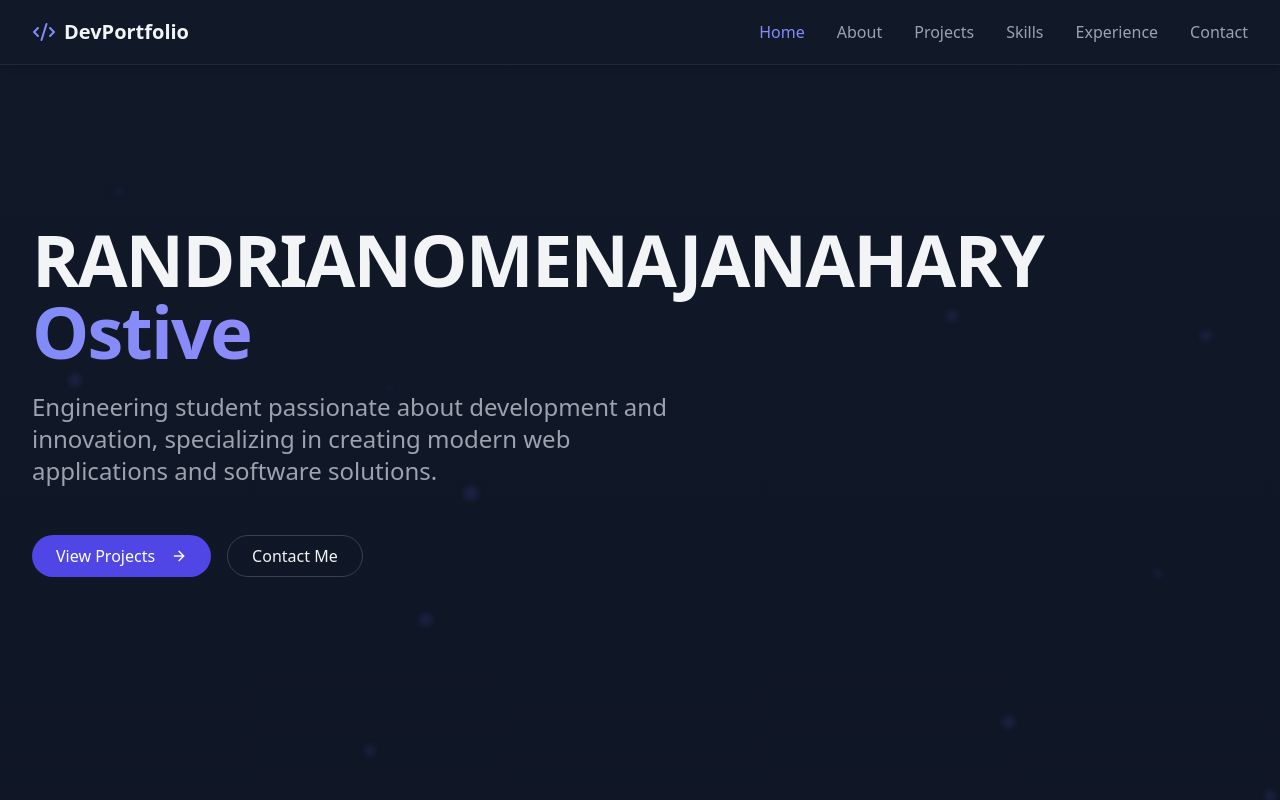
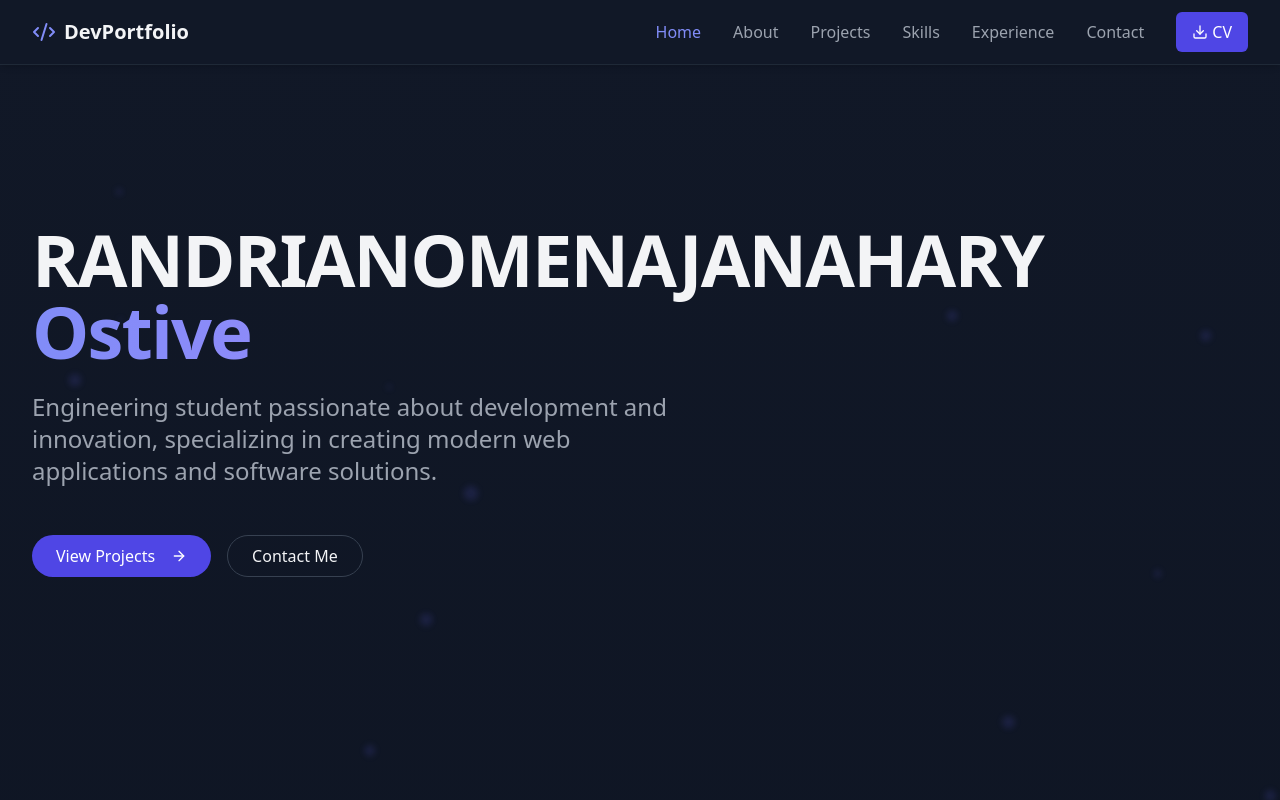
Before and after one commit to Ostive/portfolio, a React (Vite) app: page / in a window 1280 px wide. Shown: the top 800 px of the page. Built offline with nearby package versions, Linux system fonts and the light colour scheme.

Commit message:
Add responsive header with mobile menu and CV download functionality

```diff
--- a/src/components/layout/Header.tsx
+++ b/src/components/layout/Header.tsx
@@ -1,4 +1,4 @@
-import { Code2, Menu } from 'lucide-react';
+import { Code2, Menu, Download } from 'lucide-react';
 import { NavLink } from '../ui/NavLink';
 import { MobileMenu } from './MobileMenu';
 import { useNavigation } from '../../hooks/useNavigation';
@@ -39,6 +39,14 @@ export function Header() {
               <NavLink href="#contact" isActive={activeSection === 'contact'}>
                 Contact
               </NavLink>
+              <a
+                href="/documents/CV_Ostive_Kevin.pdf"
+                download
+                className="flex items-center gap-1 px-4 py-2 bg-indigo-600 text-white rounded-md hover:bg-indigo-700 transition-colors"
+              >
+                <Download className="h-4 w-4" />
+                <span>CV</span>
+              </a>
             </nav>
           )}
 
--- a/src/components/layout/MobileMenu.tsx
+++ b/src/components/layout/MobileMenu.tsx
@@ -1,4 +1,4 @@
-import { X } from 'lucide-react';
+import { X, Download } from 'lucide-react';
 import { NavLink } from '../ui/NavLink';
 import { Link } from '../ui/Link';
 
@@ -47,6 +47,17 @@ export function MobileMenu({ isOpen, activeSection, onClose, isAllProjects }: Mo
               <NavLink href="#contact" isActive={activeSection === 'contact'} onClick={onClose}>
                 Contact
               </NavLink>
+              <div className="mt-4 pt-4 border-t border-gray-800">
+                <a
+                  href="/documents/CV_Ostive_Kevin.pdf"
+                  download
+                  className="flex items-center gap-2 px-4 py-3 bg-indigo-600 text-white rounded-md hover:bg-indigo-700 transition-colors w-full justify-center"
+                  onClick={onClose}
+                >
+                  <Download className="h-5 w-5" />
+                  <span>Download CV</span>
+                </a>
+              </div>
             </>
           )}
         </nav>
```
Also changed, not shown: 1 other file (tests, documents, lock files or other folders).
